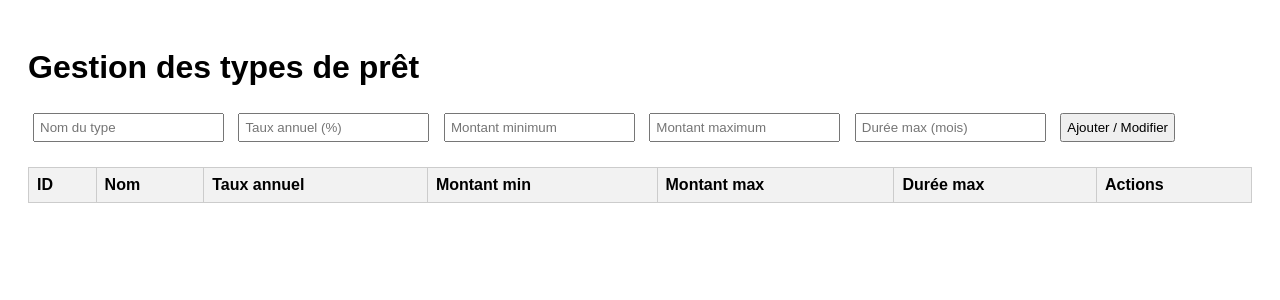
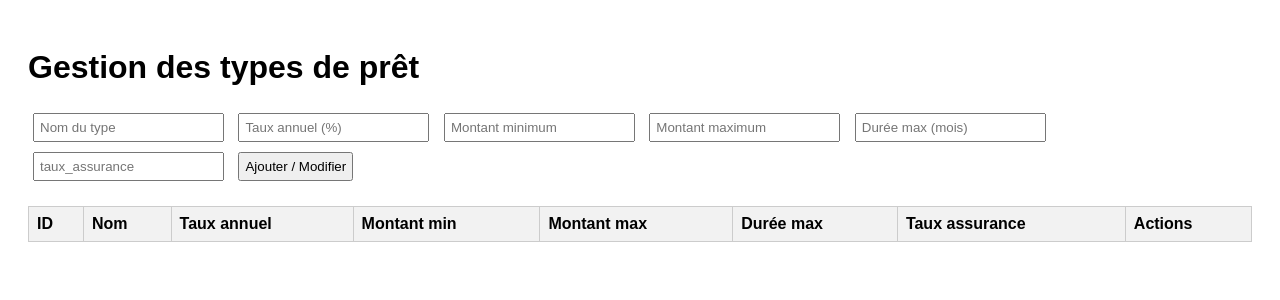
Before and after one commit to Sylvio3365/examen_web_s4, a PHP site: page /tp-flightphp-crud/ws/views/TypePret/index.php in a window 1280 px wide. Shown: the top 300 px of the page. Run offline with PHP 8.4, Linux system fonts and the light colour scheme; lists and menus that the app fills with data are empty.

Commit message:
Mis à jour type Pret

```diff
--- a/ws/views/TypePret/index.php
+++ b/ws/views/TypePret/index.php
@@ -18,6 +18,7 @@
     <input type="number" id="montant_min" placeholder="Montant minimum">
     <input type="number" id="montant_max" placeholder="Montant maximum">
     <input type="number" id="duree_max" placeholder="Durée max (mois)">
+    <input type="number" id="taux_assurance" placeholder="taux_assurance">
     <button onclick="ajouterOuModifier()">Ajouter / Modifier</button>
   </div>
 
@@ -30,6 +31,7 @@
         <th>Montant min</th>
         <th>Montant max</th>
         <th>Durée max</th>
+        <th>Taux assurance</th>
         <th>Actions</th>
       </tr>
     </thead>
@@ -64,6 +66,7 @@
             <td>${t.montant_min}</td>
             <td>${t.montant_max}</td>
             <td>${t.duree_max}</td>
+            <td>${t.taux_assurance}</td>
             <td>
               <button onclick='remplirFormulaire(${JSON.stringify(t)})'>✏️</button>
               <button onclick='supprimerTypePret(${t.idtypepret})'>🗑️</button>
@@ -80,13 +83,15 @@
       const montant_min = document.getElementById("montant_min").value;
       const montant_max = document.getElementById("montant_max").value;
       const duree_max = document.getElementById("duree_max").value;
+      const taux_assurance =document.getElementById("taux_assurance").value;
 
       const data = {
         nom: nom,
         taux_annuel: parseFloat(taux_annuel),
         montant_min: parseFloat(montant_min),
         montant_max: parseFloat(montant_max),
-        duree_max: parseFloat(duree_max)
+        duree_max: parseFloat(duree_max),
+        taux_assurance: parseFloat(taux_assurance)
       };
 
       const xhr = new XMLHttpRequest();
@@ -112,6 +117,7 @@
       document.getElementById("montant_min").value = t.montant_min;
       document.getElementById("montant_max").value = t.montant_max;
       document.getElementById("duree_max").value = t.duree_max;
+      document.getElementById("taux_assurance").value = t.taux_assurance;
     }
 
     function supprimerTypePret(id) {
@@ -129,6 +135,7 @@
       document.getElementById("montant_min").value = "";
       document.getElementById("montant_max").value = "";
       document.getElementById("duree_max").value = "";
+      document.getElementById("taux_assurance").value = "";
     }
 
     chargerTypePrets();
```
Also changed, not shown: ws/models/TypePret.php (+5 -3 lines).
